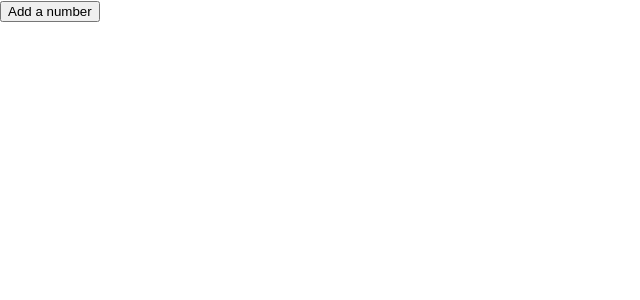
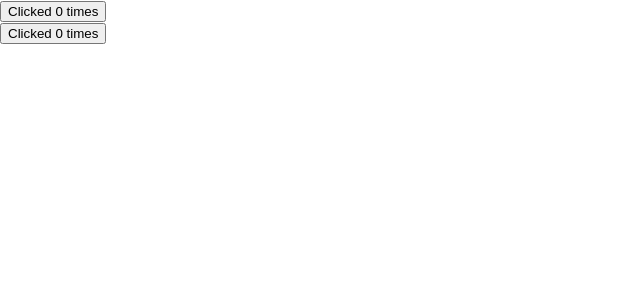
Before and after one commit to Aashish70/react-hooks, a React (Create React App) app: page / in a window 1280 px wide. Shown: the top 300 px of the page, without its empty margins (0-640 px from the left). Built offline with nearby package versions, Linux system fonts and the light colour scheme.

Commit message:
V7 useEffect Hook after every renders with class and functional component

```diff
--- a/src/App.js
+++ b/src/App.js
@@ -4,6 +4,8 @@
 import ClassCounterTwo from "./components/ClassCounterTwo";
 import HookCounterThree from "./components/HookCounterThree";
 import HookCounterFour from "./components/HookCounterFour";
+import ClassCounterEffect from "./components/ClassCounterEffect";
+import HookCounterEffect from "./components/HookCounterEffect";
 
 
 function App() {
@@ -14,7 +16,9 @@
       {/* <HookCounterTwo /> */}
       {/* <ClassCounterTwo /> */}
       {/* <HookCounterThree /> */}
-      <HookCounterFour />
+      {/* <HookCounterFour /> */}
+      <ClassCounterEffect />
+      <HookCounterEffect />
     </div>
   );
 }
--- /dev/null
+++ b/src/components/ClassCounterEffect.js
@@ -0,0 +1,31 @@
+import React, { Component } from 'react'
+
+export class ClassCounterEffect extends Component {
+    constructor(props) {
+        super(props)
+
+        this.state = {
+             count: 0
+        }
+    }
+
+    componentDidMount() {
+        document.title = `Clicked ${this.state.count} times`
+    }
+
+    componentDidUpdate(prevProps, prevState) {
+        document.title = `Clicked ${this.state.count} times`
+    }
+
+  render() {
+    return (
+      <div>
+            <button onClick={() => this.setState({count: this.state.count + 1})}>
+                Clicked {this.state.count} times
+            </button>
+      </div>
+    )
+  }
+}
+
+export default ClassCounterEffect
--- /dev/null
+++ b/src/components/HookCounterEffect.js
@@ -0,0 +1,21 @@
+import React, {useState, useEffect} from 'react'
+
+function HookCounterEffect() {
+    const [count, setCount] = useState(0)
+
+
+    useEffect(() => {
+        document.title = `Clicked ${count} times`
+    })
+
+
+  return (
+    <div>
+        <button onClick={() => setCount(count + 1)}>
+            Clicked {count} times
+        </button>
+    </div>
+  )
+}
+
+export default HookCounterEffect
```
